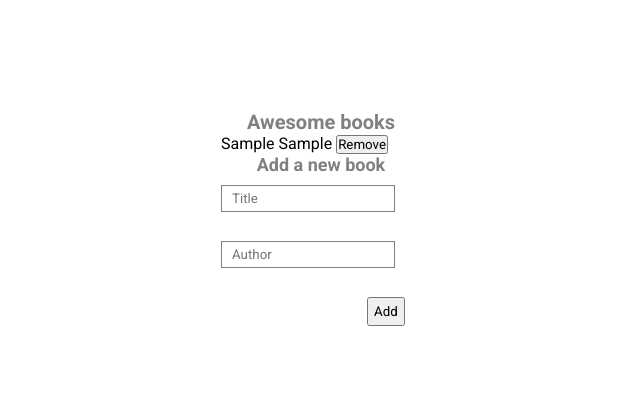
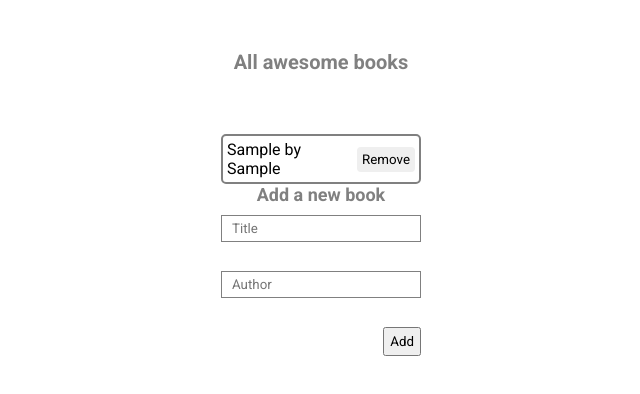
Before and after one commit to ifeanyi305/Ifeanyi305-AwesomeBooks, a website: page index.html in a window 1280 px wide. Both pictures are taken after typing "Sample", "Sample" into the empty fields and a click on the button "Add". Shown: the whole page, without its empty margins (319-959 px from the left). Drawn offline with Linux system fonts and the light colour scheme.

Commit message:
Fixing linters error

```diff
--- a/index.html
+++ b/index.html
@@ -9,9 +9,9 @@
     <link rel="stylesheet" href="style.css">
 </head>
 <body>
+    <h1>All awesome books</h1>
     <section>
         <div class="main-container">
-            <h1>Awesome books</h1>
             <div id="book-collection">
                 <thead>
                     <tr>
@@ -26,10 +26,10 @@
         <div>
             <form class="book-input">
                 <h4 class="description">Add a new book</h4>
-                <input type="text" name="text" id="title" placeholder="Title">
+                <input type="text" name="text" id="title" placeholder="Title" required>
                 <br>
                 <br>
-                <input type="text" name="Author" id="author" placeholder="Author">
+                <input type="text" name="Author" id="author" placeholder="Author" required>
                 <br>
                 <br>
                 <button type="submit" id="add-button">Add</button>
--- a/js/script.js
+++ b/js/script.js
@@ -6,6 +6,8 @@ class Book {
     this.author = author;
   }
 }
+
+// Validating form
 
 // ====== Handle local Storage =====
 
@@ -32,11 +34,9 @@ class page {
   static bookList(books) {
     const list = document.getElementById('book-collection');
     const create = document.createElement('div');
+    create.className = 'list-control';
     create.innerHTML = `
-    <tr>
-    <th>${books.title}</th>
-    <th>${books.author}</th>
-    </tr>
+    <p>${books.title} by ${books.author}</p>
       <button class="remove-btn">Remove</button>
     `;
     list.appendChild(create);
@@ -58,13 +58,15 @@ document.addEventListener('DOMContentLoaded', page.awesomeBooks);
 
 document.querySelector('#add-button').addEventListener('click', (e) => {
   e.preventDefault();
+  const bookTitle = this.title;
+  const bookAuthor = this.author;
+  if (bookTitle.value && bookAuthor.value) {
+    const title = document.getElementById('title').value;
+    const author = document.getElementById('author').value;
 
-  const title = document.getElementById('title').value;
-  const author = document.getElementById('author').value;
-
-  const books = new Book(title, author);
-  page.bookList(books);
-
+    const books = new Book(title, author);
+    page.bookList(books);
+  }
   // to clear fields
   page.clearFields();
 
--- a/style.css
+++ b/style.css
@@ -36,6 +36,7 @@ form h4 {
 
 form input {
   padding: 5px 10px;
+  width: 100%;
   text-align: start;
   margin-bottom: 10px;
   border: 1px solid grey;
@@ -43,5 +44,23 @@ form input {
 
 #add-button {
   padding: 5px;
-  margin-left: 73%;
+  float: right;
 }
+
+#book-collection {
+  border: 2px solid gray;
+  border-radius: 5px;
+}
+
+.list-control {
+  display: flex;
+  align-items: center;
+  justify-content: space-between;
+  padding: 4px;
+}
+
+.remove-btn {
+  padding: 5px;
+  border: none;
+  border-radius: 4px;
+}
```
